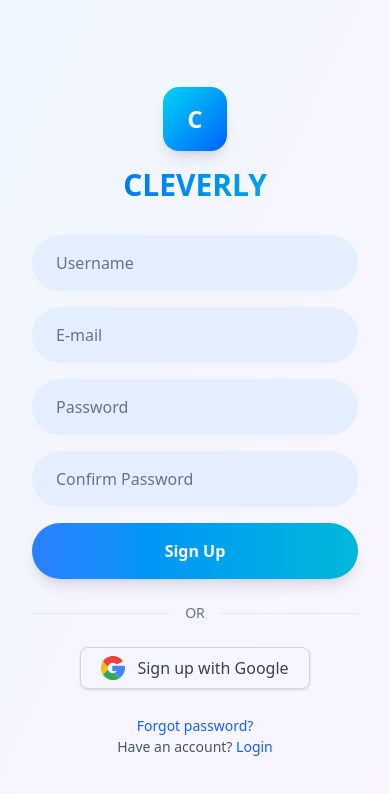
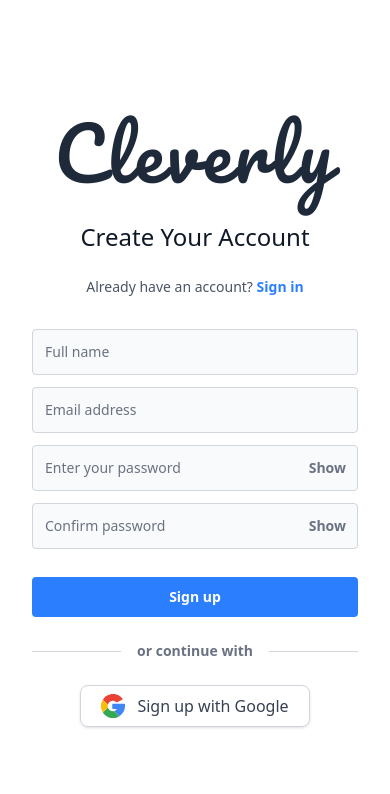
Before and after one commit to thimiratk/Cleverly---Final-Project, a React (Vite) app in the folder frontend/: page /register in a window 390 px wide. Shown: the top 794 px of the page. Built offline with nearby package versions, Linux system fonts and the light colour scheme.

Commit message:
update register ui

```diff
--- a/frontend/src/pages/Register.jsx
+++ b/frontend/src/pages/Register.jsx
@@ -1,89 +1,22 @@
-import React, { useState, useEffect, useRef } from "react";
-import { Heart, MessageCircle, Star, Check } from "lucide-react";
+import React, { useState } from "react";
 import { Link, useNavigate } from "react-router-dom";
-import toast from "react-hot-toast";
-import { useAuth } from '../context/AuthContext';
+import { toast } from "react-hot-toast";
+import registerImage from "../assets/login.png"; // reuse same image or change
+import API from "../services/api";
 import GoogleButton from "../components/GoogleButtonSignup";
 
-const Register = () => {
+export default function Register() {
   const navigate = useNavigate();
-  const { register } = useAuth();
-  const [showOtp, setShowOtp] = useState(false);
-  const [serverError, setServerError] = useState(null);
-  const [canResend, setCanResend] = useState(true);
-  const [otp, setOtp] = useState(["", "", "", "", "", ""]);
-  const [timer, setTimer] = useState(60);
-  const inputRefs = useRef([]);
+  const [showPassword, setShowPassword] = useState(false);
+  const [showConfirmPassword, setShowConfirmPassword] = useState(false);
   const [isLoading, setIsLoading] = useState(false);
   const [formData, setFormData] = useState({
     name: "",
     email: "",
     password: "",
-    confirmPassword: "",
+    confirmPassword: ""
   });
 
-  const [activeReaction, setActiveReaction] = useState(0);
-  const [pulseEffect, setPulseEffect] = useState(false);
-
-  const reactions = ["🔥", "💜", "⭐", "💖", "✨"];
-
-  // Emoji reaction animation
-  useEffect(() => {
-    const interval = setInterval(() => {
-      setActiveReaction((prev) => (prev + 1) % reactions.length);
-      setPulseEffect(true);
-      setTimeout(() => setPulseEffect(false), 300);
-    }, 2000);
-    return () => clearInterval(interval);
-  }, [reactions.length]);
-
-  // Timer for OTP resend
-  useEffect(() => {
-    if (showOtp && !canResend) {
-      const interval = setInterval(() => {
-        setTimer((prev) => {
-          if (prev <= 1) {
-            setCanResend(true);
-            return 60;
-          }
-          return prev - 1;
-        });
-      }, 1000);
-      return () => clearInterval(interval);
-    }
-  }, [showOtp, canResend]);
-
-  // Handle input change
-  const handleInputChange = (e) => {
-    setFormData((prev) => ({
-      ...prev,
-      [e.target.name]: e.target.value,
-    }));
-  };
-
-  // Handle OTP change
-  const handleOtpChange = (e, index) => {
-    const value = e.target.value;
-    if (isNaN(value)) return;
-
-    const newOtp = [...otp];
-    newOtp[index] = value;
-    setOtp(newOtp);
-
-    // Move to next input
-    if (value !== "" && index < 5) {
-      inputRefs.current[index + 1]?.focus();
-    }
-  };
-
-  // Handle OTP backspace
-  const handleOtpKeyDown = (e, index) => {
-    if (e.key === "Backspace" && !otp[index] && index > 0) {
-      inputRefs.current[index - 1]?.focus();
-    }
-  };
-
-  // Validation helper
   const validateForm = () => {
     if (!formData.name.trim()) {
       toast.error("Name is required");
@@ -113,305 +46,194 @@
     return true;
   };
 
+  const handleChange = (e) => {
+    const { name, value } = e.target;
+    setFormData((prev) => ({
+      ...prev,
+      [name]: value
+    }));
+  };
+
   const handleSubmit = async (e) => {
     e.preventDefault();
     if (!validateForm()) return;
 
     setIsLoading(true);
     try {
-      const result = await register({
+      const response = await API.post("/auth/register", {
         name: formData.name,
         email: formData.email,
         password: formData.password
       });
 
-      if (!result.success) {
-        toast.error(result.message);
-      } else {
-        toast.success('OTP sent to your email!');
-        setShowOtp(true); // Show OTP form
-        setCanResend(false); // Start timer
-      }
+      toast.success("Registration successful!");
+      localStorage.setItem("token", response.data.token);
+      localStorage.setItem("user", JSON.stringify(response.data.user));
+      navigate("/reviews");
     } catch (error) {
-      toast.error(error.message);
+      console.error("Register error:", error);
+      toast.error(error.response?.data?.message || "Registration failed");
     } finally {
       setIsLoading(false);
     }
   };
 
-  const handleOtpSubmit = async (e) => {
-    e.preventDefault();
-    const otpString = otp.join("");
-
-    if (otpString.length !== 6) {
-      toast.error("Please enter complete OTP");
-      return;
-    }
-
-    setIsLoading(true);
-    try {
-      // Add your OTP verification API call here
-      // const result = await verifyOtp(formData.email, otpString);
-
-      toast.success('Registration successful!');
-      navigate('/login'); // Navigate to login after successful verification
-    } catch (error) {
-      toast.error(error.message || "Invalid OTP");
-    } finally {
-      setIsLoading(false);
-    }
-  };
-
-  const handleResendOtp = async () => {
-    if (!canResend) return;
-
-    try {
-      // Add your resend OTP API call here
-      toast.success('OTP resent successfully!');
-      setCanResend(false);
-      setTimer(60);
-    } catch (error) {
-      toast.error('Failed to resend OTP');
-    }
-  };
-
   return (
-    <div className="min-h-screen bg-gradient-to-br from-blue-50 to-purple-50 flex">
-      {/* Left Side - Form */}
-      <div className="flex-1 flex items-center justify-center p-8">
-        <div className="w-full max-w-md">
+    <div className="min-h-screen bg-white flex justify-center items-center gap-x-50">
+      {/* Left Side - Register Form */}
+      <div className="w-full max-w-md p-8">
+        <div className="w-full max-w-sm mx-auto">
           {/* Logo */}
           <div className="text-center mb-8">
-            <div className="inline-flex items-center justify-center w-16 h-16 bg-gradient-to-br from-cyan-400 to-blue-600 rounded-2xl mb-4 shadow-lg">
-              <span className="text-white text-2xl font-bold">C</span>
-            </div>
-            <h1 className="text-3xl font-bold bg-gradient-to-r from-blue-600 to-cyan-500 bg-clip-text text-transparent">
-              CLEVERLY
+            <h1
+              className="text-7xl font-normal text-gray-800 tracking-wider"
+              style={{ fontFamily: '"Pacifico", cursive' }}
+            >
+              Cleverly
             </h1>
           </div>
 
-          {!showOtp ? (
-            /* Registration Form */
+          {/* Register Header */}
+          <h2 className="text-2xl font-normal text-gray-900 mb-6 text-center">
+            Create Your Account
+          </h2>
+          <p className="text-center text-gray-600 mb-8 text-sm">
+            Already have an account?{" "}
+            <Link
+              to="/login"
+              className="text-blue-500 font-semibold hover:underline"
+            >
+              Sign in
+            </Link>
+          </p>
+
+          <form className="space-y-3" onSubmit={handleSubmit}>
+            {/* Name */}
             <div>
-              <form className="space-y-4" onSubmit={handleSubmit}>
               <input
                 type="text"
+                id="name"
                 name="name"
-                  placeholder="Username"
                 value={formData.name}
-                  onChange={handleInputChange}
-                  className="w-full px-6 py-4 bg-blue-100/60 border-0 rounded-full text-gray-700 placeholder-gray-500 focus:outline-none focus:ring-2 focus:ring-blue-400 transition-all duration-200"
-                  autoComplete="name"
+                onChange={handleChange}
+                className="w-full px-3 py-3 bg-gray-50 border border-gray-300 rounded-sm text-gray-900 text-sm placeholder-gray-500 focus:outline-none focus:border-gray-400 focus:bg-white transition-all duration-200"
+                placeholder="Full name"
+                required
               />
+            </div>
+
+            {/* Email */}
+            <div>
               <input
                 type="email"
+                id="email"
                 name="email"
-                  placeholder="E-mail"
                 value={formData.email}
-                  onChange={handleInputChange}
-                  className="w-full px-6 py-4 bg-blue-100/60 border-0 rounded-full text-gray-700 placeholder-gray-500 focus:outline-none focus:ring-2 focus:ring-blue-400 transition-all duration-200"
+                onChange={handleChange}
+                className="w-full px-3 py-3 bg-gray-50 border border-gray-300 rounded-sm text-gray-900 text-sm placeholder-gray-500 focus:outline-none focus:border-gray-400 focus:bg-white transition-all duration-200"
+                placeholder="Email address"
                 autoComplete="email"
+                required
               />
+            </div>
+
+            {/* Password */}
+            <div className="relative">
               <input
-                  type="password"
+                type={showPassword ? "text" : "password"}
+                id="password"
                 name="password"
-                  placeholder="Password"
                 value={formData.password}
-                  onChange={handleInputChange}
-                  className="w-full px-6 py-4 bg-blue-100/60 border-0 rounded-full text-gray-700 placeholder-gray-500 focus:outline-none focus:ring-2 focus:ring-blue-400 transition-all duration-200"
-                  autoComplete="new-password"
+                onChange={handleChange}
+                className="w-full px-3 py-3 bg-gray-50 border border-gray-300 rounded-sm text-gray-900 text-sm placeholder-gray-500 focus:outline-none focus:border-gray-400 focus:bg-white transition-all duration-200"
+                placeholder="Enter your password"
+                required
               />
+              <button
+                type="button"
+                onClick={() => setShowPassword(!showPassword)}
+                className="absolute right-3 top-1/2 transform -translate-y-1/2 text-gray-500 hover:text-gray-700 text-sm font-semibold"
+              >
+                {showPassword ? "Hide" : "Show"}
+              </button>
+            </div>
+
+            {/* Confirm Password */}
+            <div className="relative">
               <input
-                  type="password"
+                type={showConfirmPassword ? "text" : "password"}
+                id="confirmPassword"
                 name="confirmPassword"
-                  placeholder="Confirm Password"
                 value={formData.confirmPassword}
-                  onChange={handleInputChange}
-                  className="w-full px-6 py-4 bg-blue-100/60 border-0 rounded-full text-gray-700 placeholder-gray-500 focus:outline-none focus:ring-2 focus:ring-blue-400 transition-all duration-200"
-                  autoComplete="new-password"
+                onChange={handleChange}
+                className="w-full px-3 py-3 bg-gray-50 border border-gray-300 rounded-sm text-gray-900 text-sm placeholder-gray-500 focus:outline-none focus:border-gray-400 focus:bg-white transition-all duration-200"
+                placeholder="Confirm password"
+                required
               />
+              <button
+                type="button"
+                onClick={() => setShowConfirmPassword(!showConfirmPassword)}
+                className="absolute right-3 top-1/2 transform -translate-y-1/2 text-gray-500 hover:text-gray-700 text-sm font-semibold"
+              >
+                {showConfirmPassword ? "Hide" : "Show"}
+              </button>
+            </div>
+
+            {/* Register Button */}
             <button
               type="submit"
               disabled={isLoading}
-                  className="w-full bg-gradient-to-r from-blue-500 to-cyan-500 text-white font-semibold py-4 px-8 rounded-full hover:from-blue-600 hover:to-cyan-600 transform hover:scale-105 transition-all duration-200 shadow-lg hover:shadow-xl disabled:opacity-50 disabled:cursor-not-allowed"
+              className="w-full bg-blue-500 text-white font-semibold py-2.5 px-4 rounded-sm hover:bg-blue-600 transition-colors duration-200 disabled:opacity-50 disabled:cursor-not-allowed text-sm mt-4"
             >
-                  {isLoading ? "Creating Account..." : "Sign Up"}
+              {isLoading ? "Creating account..." : "Sign up"}
             </button>
           </form>
 
           {/* Divider */}
-              <div className="flex items-center my-6">
-                <div className="flex-1 border-t border-gray-200"></div>
-                <span className="px-4 text-gray-500 text-sm">OR</span>
-                <div className="flex-1 border-t border-gray-200"></div>
+          <div className="relative my-6">
+            <div className="absolute inset-0 flex items-center">
+              <div className="w-full border-t border-gray-300"></div>
             </div>
-
-              {/* Social Login */}
-              <div className="flex justify-center space-x-4 mb-6">
-                <GoogleButton/>
-              </div>
-
-              {/* Footer Links */}
-              <div className="text-center space-y-2">
-                <Link
-                  to="/forgot-password"
-                  className="text-blue-600 hover:text-blue-700 text-sm font-medium"
-                >
-                  Forgot password?
-                </Link>
-                <div className="text-sm text-gray-600">
-                  Have an account?{" "}
-                  <Link
-                    to="/login"
-                    className="text-blue-600 hover:text-blue-700 font-medium"
-                  >
-                    Login
-                  </Link>
-                </div>
-              </div>
-            </div>
-          ) : (
-            /* OTP Form */
-            <div>
-              <div className="text-center mb-6">
-                <h2 className="text-2xl font-bold text-gray-800 mb-2">Verify Your Email</h2>
-                <p className="text-gray-600 text-sm">
-                  We sent a 6-digit code to <br/>
-                  <span className="font-medium">{formData.email}</span>
-                </p>
-              </div>
-
-              <form onSubmit={handleOtpSubmit} className="space-y-6">
-                <div className="flex justify-center space-x-2">
-                  {otp.map((digit, index) => (
-                    <input
-                      key={index}
-                      type="text"
-                      maxLength={1}
-                      value={digit}
-                      onChange={(e) => handleOtpChange(e, index)}
-                      onKeyDown={(e) => handleOtpKeyDown(e, index)}
-                      ref={(el) => inputRefs.current[index] = el}
-                      className="w-12 h-12 text-center text-xl font-bold border-2 border-gray-300 rounded-lg focus:border-blue-500 focus:outline-none transition-colors"
-                      autoComplete="off"
-                    />
-                  ))}
-                </div>
-
-                {serverError && (
-                  <div className="text-red-500 text-sm text-center">{serverError}</div>
-                )}
-
-                <button
-                  type="submit"
-                  disabled={isLoading}
-                  className="w-full bg-gradient-to-r from-blue-500 to-cyan-500 text-white font-semibold py-4 px-8 rounded-full hover:from-blue-600 hover:to-cyan-600 transform hover:scale-105 transition-all duration-200 shadow-lg hover:shadow-xl disabled:opacity-50 disabled:cursor-not-allowed"
-                >
-                  {isLoading ? "Verifying..." : "Verify OTP"}
-                </button>
-              </form>
-
-              <div className="text-center mt-6">
-                <p className="text-sm text-gray-600 mb-2">
-                  Didn't receive the code?
-                </p>
-                <button
-                  onClick={handleResendOtp}
-                  disabled={!canResend}
-                  className={`text-sm font-medium ${
-                    canResend
-                      ? "text-blue-600 hover:text-blue-700 cursor-pointer"
-                      : "text-gray-400 cursor-not-allowed"
-                  }`}
-                >
-                  {canResend ? "Resend OTP" : `Resend in ${timer}s`}
-                </button>
-              </div>
-
-              <div className="text-center mt-4">
-                <button
-                  onClick={() => setShowOtp(false)}
-                  className="text-sm text-gray-500 hover:text-gray-700"
-                >
-                  ← Back to registration
-                </button>
-              </div>
-            </div>
-          )}
+            <div className="relative flex justify-center text-sm">
+              <span className="px-4 text-gray-500 bg-white font-semibold">
+                or continue with
+              </span>
             </div>
           </div>
 
-      {/* Right Side - Social Media Interface */}
-      <div className="hidden lg:block flex-1 bg-gradient-to-br from-pink-100 to-purple-100 p-8 relative overflow-hidden">
-        {/* Floating Social Cards */}
-        <div className="relative h-full">
-          {/* Main Profile Card */}
-          <div className="absolute top-1/2 left-1/2 transform -translate-x-1/2 -translate-y-1/2 w-[400px] h-[500px] bg-white rounded-3xl shadow-2xl overflow-hidden">
-            <div className="relative h-full w-full">
-              <img
-                src="https://images.unsplash.com/photo-1544717297-fa95b6ee9643?w=400&h=400&fit=crop&crop=face"
-                alt="Profile"
-                className="w-full h-full object-cover object-center"
-              />
-              <div className="absolute inset-0 bg-gradient-to-t from-black/20 to-transparent"></div>
-
-              {/* Reaction Bubble */}
-              <div className="absolute top-4 right-4 bg-white rounded-full p-3 shadow-lg">
-                <span
-                  className={`text-2xl transition-transform duration-300 ${
-                    pulseEffect ? "scale-125" : "scale-100"
-                  }`}
-                >
-                  {reactions[activeReaction]}
-                </span>
-              </div>
-
-              {/* Action Buttons */}
-              <div className="absolute bottom-6 left-6 right-6 flex justify-between">
-                <button className="bg-white/90 rounded-full p-3 shadow-lg hover:bg-white transition-colors">
-                  <MessageCircle className="w-6 h-6 text-gray-700" />
-                </button>
-                <button className="bg-white/90 rounded-full p-3 shadow-lg hover:bg-white transition-colors">
-                  <Heart className="w-6 h-6 text-red-500" />
-                </button>
+          {/* Social Register */}
+          <div className="flex justify-center">
+            <GoogleButton />
           </div>
         </div>
       </div>
 
-          {/* Floating Mini Cards */}
-          <div className="absolute top-8 left-8 w-24 h-32 bg-orange-400 rounded-2xl shadow-xl transform rotate-12 hover:rotate-6 transition-transform duration-300">
-            <div className="p-3 h-full flex flex-col justify-between">
-              <div className="w-8 h-8 bg-red-500 rounded-full"></div>
-              <div className="text-white text-xs font-bold">Story</div>
+      {/* Right Side - Image */}
+      <div className="hidden lg:flex w-full max-w-md items-center justify-center p-8 relative">
+        <div className="relative w-full max-w-md">
+          <div>
+            <div className="relative aspect-square rounded-lg overflow-hidden mb-4">
+              <img
+                src={registerImage}
+                alt="Register"
+                className="w-full h-full object-cover"
+              />
+            </div>
+            <div className="mt-4 text-center">
+              <h2 className="text-2xl font-semibold text-gray-800">
+                Join Our Community
+              </h2>
+              <p className="mt-2 text-gray-600">
+                Create an account to share and discover authentic product experiences
+              </p>
             </div>
           </div>
 
-          <div className="absolute top-16 right-8 w-20 h-20 bg-green-500 rounded-full shadow-xl flex items-center justify-center">
-            <Check className="w-8 h-8 text-white" />
-          </div>
-
-          <div className="absolute bottom-32 left-16 w-28 h-20 bg-purple-500 rounded-2xl shadow-xl transform -rotate-6 hover:rotate-0 transition-transform duration-300">
-            <div className="p-3 h-full flex items-center justify-center">
-              <Star className="w-8 h-8 text-yellow-300" />
-            </div>
-          </div>
-
-          <div className="absolute bottom-16 right-12 w-16 h-24 bg-gradient-to-b from-blue-400 to-purple-500 rounded-2xl shadow-xl">
-            <div className="p-2 h-full flex flex-col justify-center items-center">
-              <div className="w-8 h-8 bg-white rounded-full mb-2"></div>
-              <div className="w-6 h-1 bg-white rounded"></div>
-              <div className="w-4 h-1 bg-white/70 rounded mt-1"></div>
-            </div>
-          </div>
-
-          {/* Animated Background Elements */}
-          <div className="absolute top-1/4 left-1/4 w-2 h-2 bg-pink-400 rounded-full animate-ping"></div>
-          <div className="absolute top-3/4 left-1/3 w-3 h-3 bg-blue-400 rounded-full animate-pulse"></div>
-          <div className="absolute top-1/2 right-1/4 w-2 h-2 bg-purple-400 rounded-full animate-bounce"></div>
+          {/* Decorative Elements */}
+          <div className="absolute -top-4 -left-4 w-24 h-24 bg-blue-100 rounded-full opacity-30"></div>
+          <div className="absolute -bottom-4 -right-4 w-32 h-32 bg-purple-100 rounded-full opacity-30"></div>
         </div>
       </div>
     </div>
   );
-};
-
-export default Register;
+}
```
Lines whose indentation alone changed are shown as unchanged.
